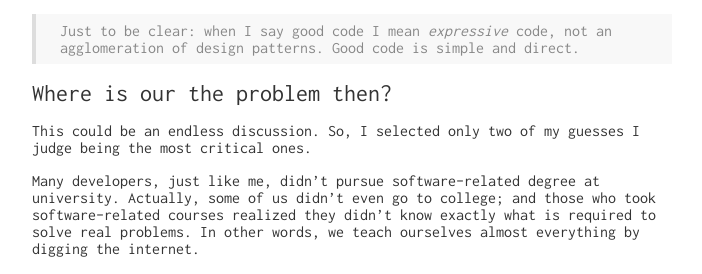
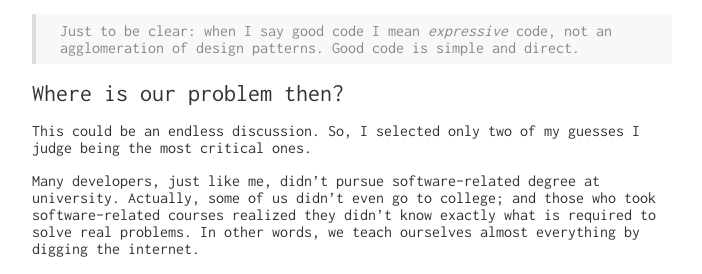
Before and after one commit to fefas/blog.fefas.net, a Jekyll site: the page built from _posts/2017-06-18-what-should-a-developer-really-catch?.md, in a window 1280 px wide and 900 px high, scrolled down 1086 px. Shown: the part 180-454 px from the top of the window, without its empty margins (288-990 px from the left). Built offline with Jekyll 4.4.1, drawn with Linux system fonts in a browser that asks for light colours.

Commit message:
Fix typo (#22)

```diff
--- a/_posts/2017-06-18-what-should-a-developer-really-catch?.md
+++ b/_posts/2017-06-18-what-should-a-developer-really-catch?.md
@@ -59,7 +59,7 @@ business quickly.
 > Just to be clear: when I say good code I mean _expressive_ code, not an
 > agglomeration of design patterns. Good code is simple and direct.
 
-## Where is our the problem then?
+## Where is our problem then?
 
 This could be an endless discussion. So, I selected only two of my guesses I
 judge being the most critical ones.
```
